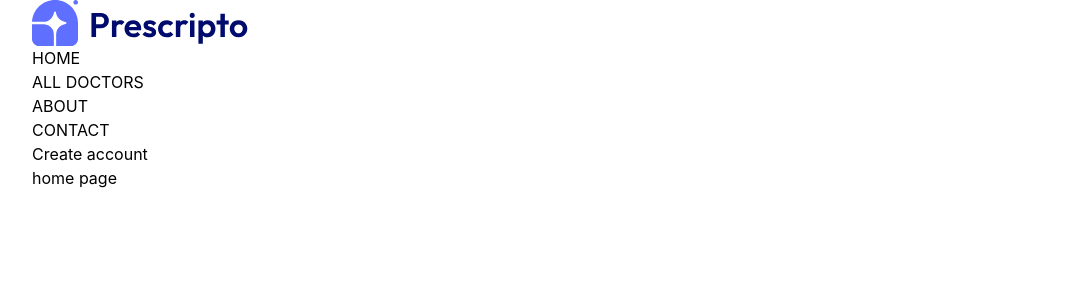
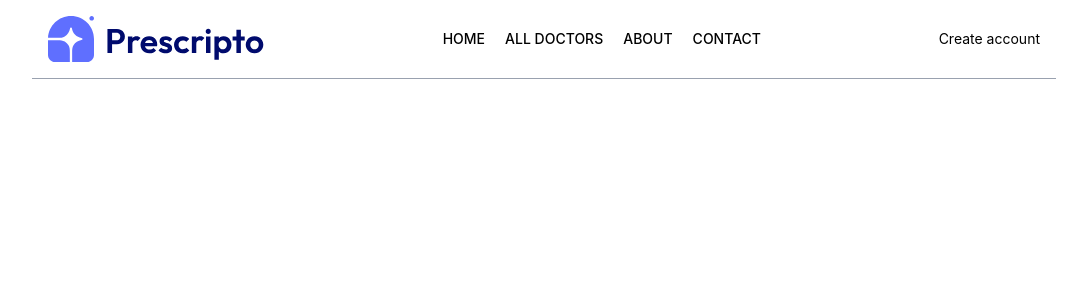
Before and after one commit to sagarsinghthakur002/hospital-Appointment-Booking-System, a React (Vite) app: page / in a window 1280 px wide. Shown: the top 300 px of the page, without its empty margins (96-1183 px from the left). Built offline with nearby package versions, Linux system fonts and the light colour scheme.

Commit message:
Enhance Navbar styling and structure; update Home component layout

```diff
--- a/src/components/Navbar.jsx
+++ b/src/components/Navbar.jsx
@@ -4,25 +4,30 @@
 
 const Navbar = () => {
     return (
-        <div>
+        <div className="flex justify-between items-center text-sm p-4 mb-5  border-b border-gray-400 ">
 
             <img src={assets.logo} alt="logo" />
 
-            <ul>
+            <ul className="hidden md:flex items-start gap-5 font-medium" >
+
                 <NavLink to="/">
-                    <li>HOME</li>
+                    <li className='py-1 '>HOME</li>
+                    <hr className='border-none outline-none h-0.5 bg-primary w-3/5 m-auto hidden' />
                 </NavLink>
 
                 <NavLink to="/doctors">
-                    <li> ALL DOCTORS </li>
+                    <li className='py-1 '> ALL DOCTORS </li>
+                    <hr className='border-none outline-none h-0.5 bg-primary w-3/5 m-auto hidden' />
                 </NavLink>
 
                 <NavLink to="/about">
-                    <li>ABOUT</li>
+                    <li className='py-1 '>ABOUT</li>
+                    <hr className='border-none outline-none h-0.5 bg-primary w-3/5 m-auto hidden' />
                 </NavLink>
 
                 <NavLink to="/contact">
-                    <li>CONTACT</li>
+                    <li className='py-1 '>CONTACT</li>
+                    <hr className='border-none outline-none h-0.5 bg-primary w-3/5 m-auto hidden' />
                 </NavLink>
 
             </ul>
--- a/src/index.css
+++ b/src/index.css
@@ -1 +1,7 @@
 @import "tailwindcss";
+
+
+
+@theme {
+  --color-primary: #5f6fff;
+}
--- a/src/pages/Home.jsx
+++ b/src/pages/Home.jsx
@@ -3,7 +3,7 @@
 const Home = () => {
   return (
     <div>
-      home page
+
     </div>
   )
 }
```
